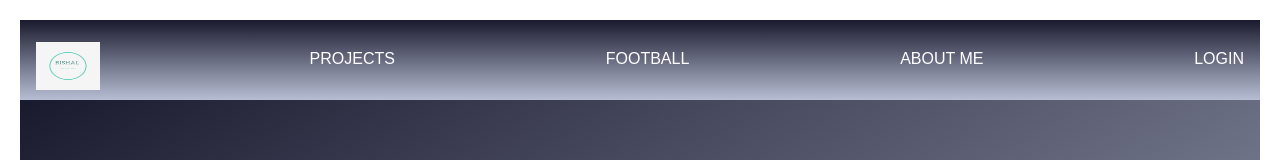
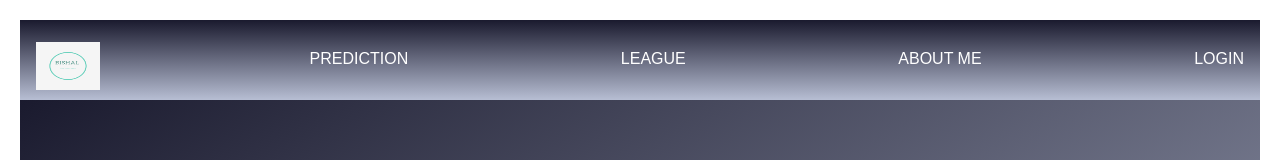
Before and after one commit to moshibal/portfolio, a React (Create React App) app: page / in a window 1280 px wide. Shown: the top 160 px of the page. Built offline with nearby package versions, Linux system fonts and the light colour scheme; sample sign-in values are in the browser's storage.

Commit message:
made changes to the Ui

```diff
--- a/src/components/football/Football.module.scss
+++ b/src/components/football/Football.module.scss
@@ -1,3 +1,6 @@
 .searchBy {
   display: flex;
 }
+select {
+  padding: 1rem;
+}
--- a/src/components/football/league/League.tsx
+++ b/src/components/football/league/League.tsx
@@ -75,7 +75,7 @@ const League = () => {
           <select
             id="filter"
             required
-            className="nav-dropdown"
+            className="nav-dropdown "
             onChange={(e) => {
               setFilterGame(e.target.value);
             }}
@@ -84,7 +84,6 @@ const League = () => {
             <option value="140">La Liga</option>
             <option value="78">Bungesliga</option>
             <option value="61">Ligue 1</option>
-            <option value="1">Champions League</option>
           </select>
         </div>
       </div>
@@ -148,13 +147,13 @@ const League = () => {
                 <button type="button" className="close" onClick={closeModal}>
                   &times;
                 </button>
+              </div>
+              <div className="modal-body">
                 {modalInputError && (
                   <Message variant="danger">
                     "PLease Check All Inputs Fields
                   </Message>
                 )}
-              </div>
-              <div className="modal-body">
                 <input
                   type="text"
                   value={awayName}
--- a/src/components/nav/Nav.tsx
+++ b/src/components/nav/Nav.tsx
@@ -26,23 +26,27 @@ const Nav = () => {
       </div>
       <ul className={styles.unorderedList}>
         <li>
-          <a href="#project" className={styles.navLink}>
-            Projects
-          </a>
+          {userInfo?.isAdmin ? (
+            <Link to="/admin/football/predict">Prediction</Link>
+          ) : (
+            <Link to="#project" className={styles.navLink}>
+              Projects
+            </Link>
+          )}
         </li>
         <li>
           {userInfo?.isAdmin ? (
-            <Link to="/admin/football">Football</Link>
+            <Link to="/admin/football">League</Link>
           ) : (
-            <a href="#skill" className={styles.navLink}>
+            <Link to="#skill" className={styles.navLink}>
               Skills
-            </a>
+            </Link>
           )}
         </li>
         <li>
-          <a href="#aboutme" onClick={showModel} className={styles.navLink}>
+          <Link to="#aboutme" onClick={showModel} className={styles.navLink}>
             About Me
-          </a>
+          </Link>
           <Modal
             isOpen={showModal}
             onRequestClose={closeModel}
```
